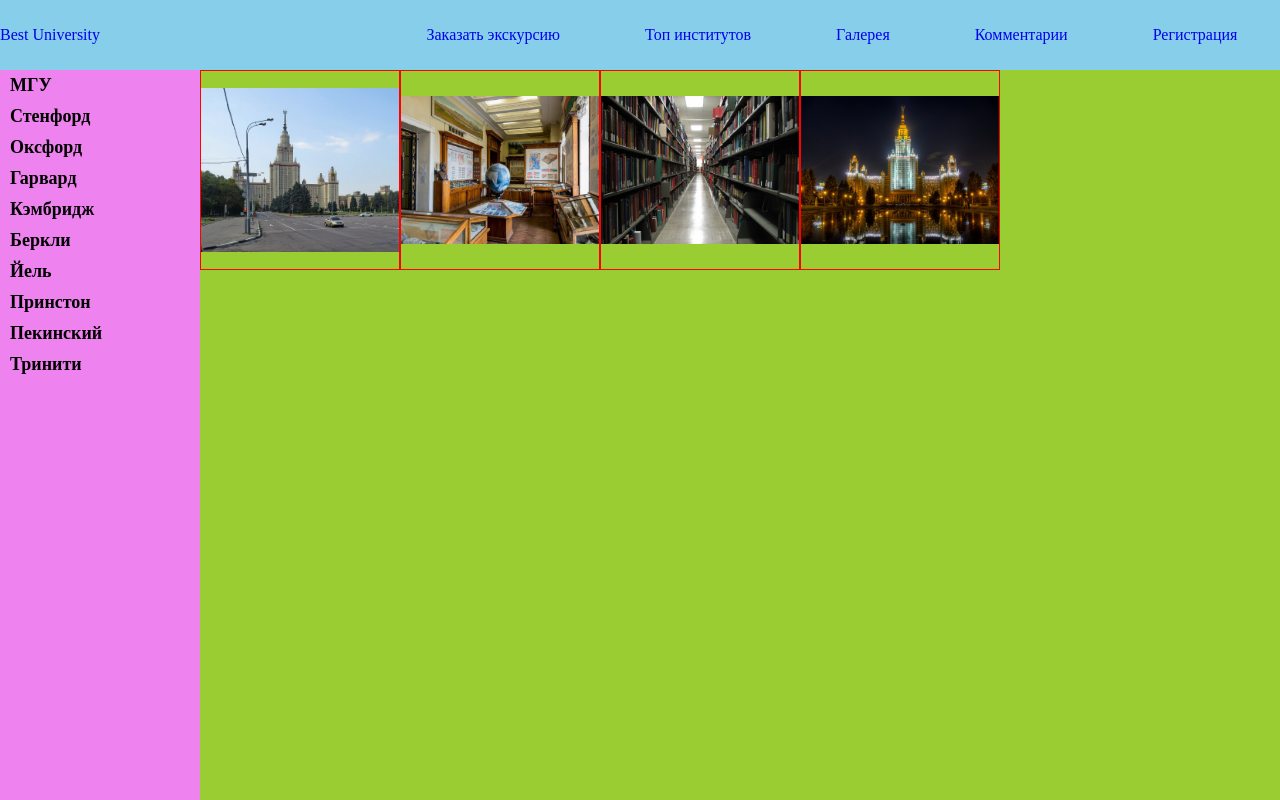
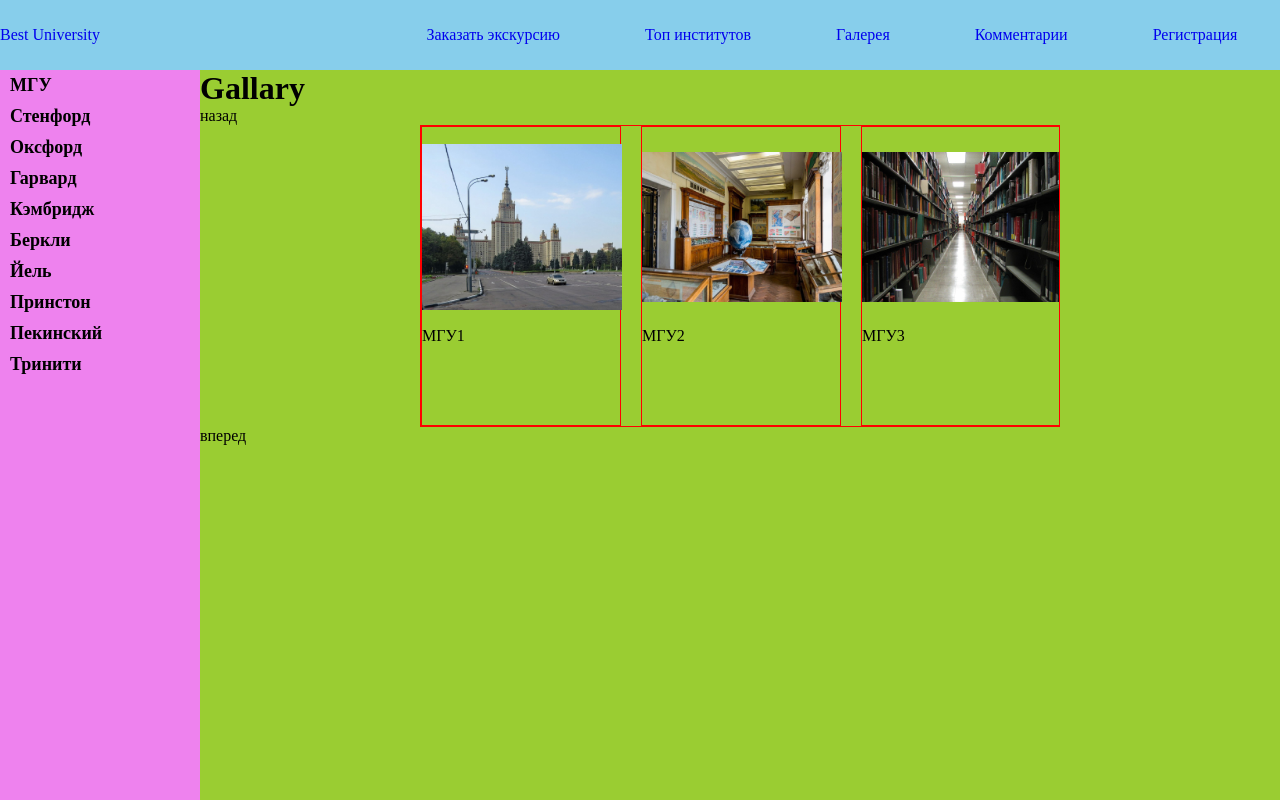
Before and after one commit to pylsar/myVueUniversity, a Vue app: page /gallary in a window 1280 px wide. Built offline with nearby package versions, Linux system fonts and the light colour scheme; data requests are answered from the project's data file.

Commit message:
decide make new gallary courusel

```diff
--- a/src/components/TheContent.vue
+++ b/src/components/TheContent.vue
@@ -18,7 +18,7 @@ export default {
 @import '../styles/settings.scss';
     .content {
         width: calc(100vw - 200px);
-        height: calc(100vh - 70px);
+        min-height: calc(100vh - 70px);
         background: $mainBg;
     }
 </style>
--- a/src/components/TheSidebar.vue
+++ b/src/components/TheSidebar.vue
@@ -54,7 +54,7 @@ import {mapActions, mapGetters} from 'vuex'
     .sidebar {
         width: 200px;
         background: $secondaryBg;
-        height: calc(100vh - 70px);
+        min-height: calc(100vh - 70px);
         &__items{
             width: 100%;
             &--link{
--- a/src/views/Gallary.vue
+++ b/src/views/Gallary.vue
@@ -1,75 +1,101 @@
 <template>
-    <div class="gallary">
-        <div v-for="(gallary, index) in gallaries" :key="index" class="gallary__items" :class="{'big': gallary.current}">
-            <img :src="require('../assets/img/' + gallary.img)" alt="" @click="gallary.current = !gallary.current" />
-             <div v-show="gallary.current" class="gallary__items--name">
+  <div class="top">
+    <h1>Gallary</h1>
+    <div @click="backGallary">назад</div>
+    <div class="gallary__box">
+      <div v-for="(gallary, index) in gallaries" :key="index" class="gallary__box__items" :style="{'transform' : 'translateX' + '(' + '-' + (220 * gallaryCurent) + 'px' + ')'}">
+        <div class="gallary__box__items__img">
+          <img :src="require('../assets/img/' + gallary.img)" alt="" class="gallary__box__items__img--img"/>
+        </div>
+        <div>
           {{gallary.name}}
         </div>
       </div>
     </div>
+    <div @click="forwardGallary">вперед</div>
+  </div>
 </template>
+
 <script>
 export default {
-    name: 'Gallary',
+  name: "Gallary",
+  components: {
+  },
   data(){
     return{
+      gallaryCurent: 0,
         gallaries: [
             {
                 img : "mgy1.jpg",
                 name: "МГУ1",
-                    current: false
             },
             {
                 img : "mgy2.jpg",
                 name: "МГУ2",
-                    current: false
             },
             {
                 img : "mgy3.jpg",
                 name: "МГУ3",
-                    current: false
             },
             {
                 img : "mgy4.jpg",
                 name: "МГУ4",
-                    current: false
+            },
+             {
+                img : "mgy4.jpg",
+                name: "МГУ4",
+            },
+             {
+                img : "mgy4.jpg",
+                name: "МГУ4",
             }
         ]
     }
+  },
+  methods:{
+    forwardGallary(){
+      if(this.gallaryCurent >= this.gallaries.length - 1){
+        this.gallaryCurent = 0;
+      }else{
+        this.gallaryCurent++;
+      }
+    },
+    backGallary(){
+      if(this.gallaryCurent > 0){
+        this.gallaryCurent--
       }
     }
+  }
+};
 </script>
+
 <style lang="scss">
   .gallary{
+    &__box{
       display: flex;
-    &__items {
+      width: 640px;
+      margin: 0 auto;
+      overflow: hidden;
+      border: 1px solid red;
+      &__items{
+        width: 200px;
+        height: 300px;
+        border: 1px solid red;
+        margin-right: 20px;
+        &:last-child{
+          margin-right: 0px;
+        }
+        &__img {
+          width: 200px;
+          height: 200px;
           display: flex;
           justify-content: center;
           align-items: center;
-        width: 200px;
-        height: 200px;
-        border: 1px solid red;
-        & img {
+          &--img{
             width: 100%;
-        }
-        &--name{
-            position: absolute;
-            bottom: -200%;
-            left: 50%;
-            transform: translateX(-50%);
-            z-index: 10;
-            font-size: 32px;
           }
         }
       }
-.big {
-    position: absolute;
-    top: 0;
-    left: 0;
-    bottom: 0;
-    right: 0;
-    width: 100vw;
-
     }
-
+  }
 </style>
--- a/src/views/Top.vue
+++ b/src/views/Top.vue
@@ -1,16 +1,11 @@
 <template>
   <div class="top">
     <h1>Top</h1>
-    <Spinner />
+
   </div>
 </template>
 
 <script>
-import Spinner from "../components/Spinner.vue";
 export default {
   name: "Top",
-  components: {
-    Spinner
-  },
-};
-</script>
+}
```
Lines whose indentation alone changed are shown as unchanged.
